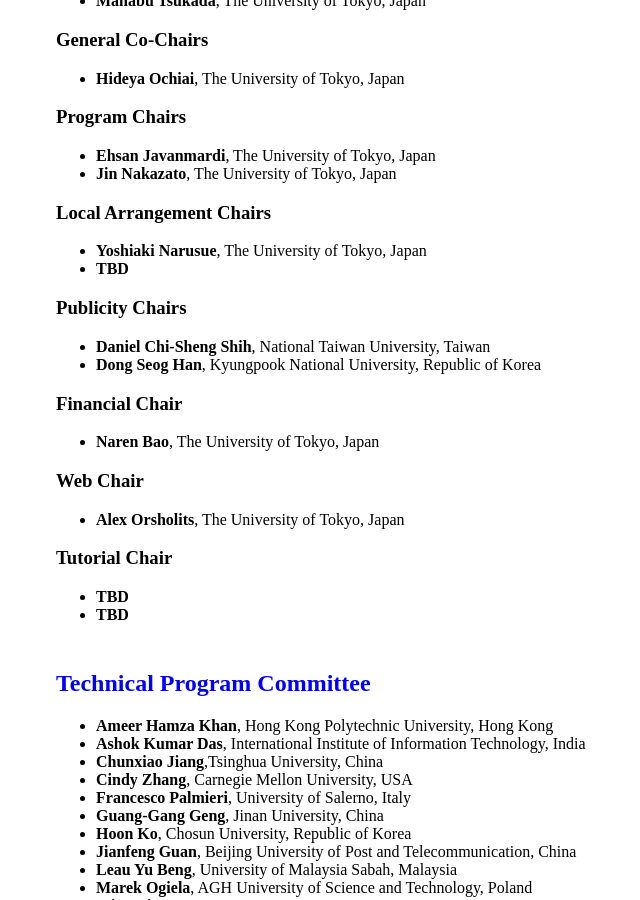
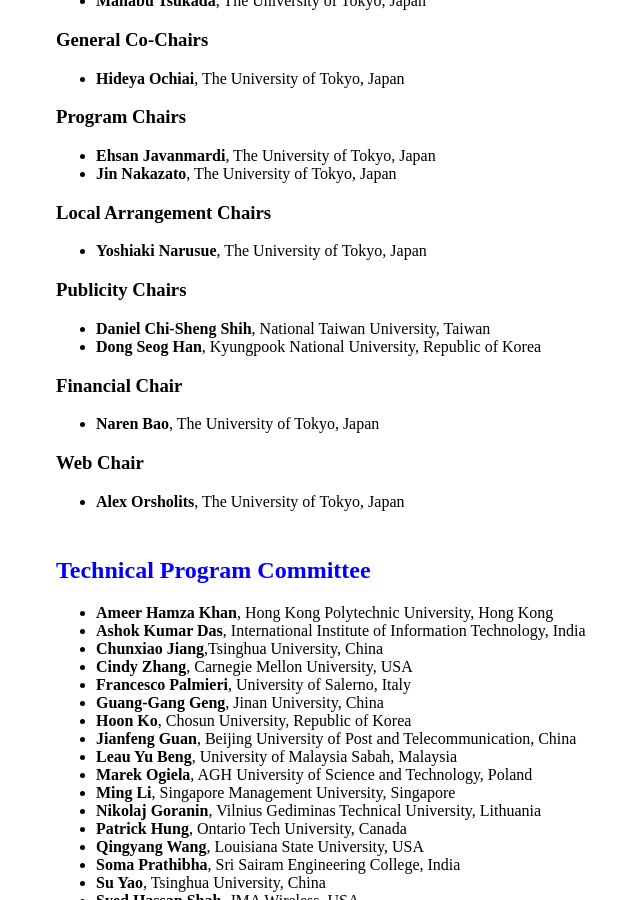
Before and after one commit to icea-conf/2024, a Jekyll site: the page built from committee/index.html, in a window 1280 px wide and 900 px high, scrolled down 572 px. Shown: the whole window, without its empty margins (209-849 px from the left). Built offline with Jekyll 4.4.1, drawn with Linux system fonts in a browser that asks for light colours.

Commit message:
update committee

```diff
--- a/committee/index.html
+++ b/committee/index.html
@@ -38,7 +38,6 @@
       <h3>Local Arrangement Chairs</h3>
       <ul>
         <li><b>Yoshiaki Narusue</b>, The University of Tokyo, Japan</li>
-        <li><b>TBD</b></li>
       </ul>
 
       <h3>Publicity Chairs</h3>
@@ -57,11 +56,6 @@
         <li><b>Alex Orsholits</b>, The University of Tokyo, Japan</li>
       </ul>
 
-      <h3>Tutorial Chair</h3>
-      <ul>
-        <li><b>TBD</b></li>
-        <li><b>TBD</b></li>
-      </ul>
     </div>
 
     <div style="padding-top: 10px">
```
